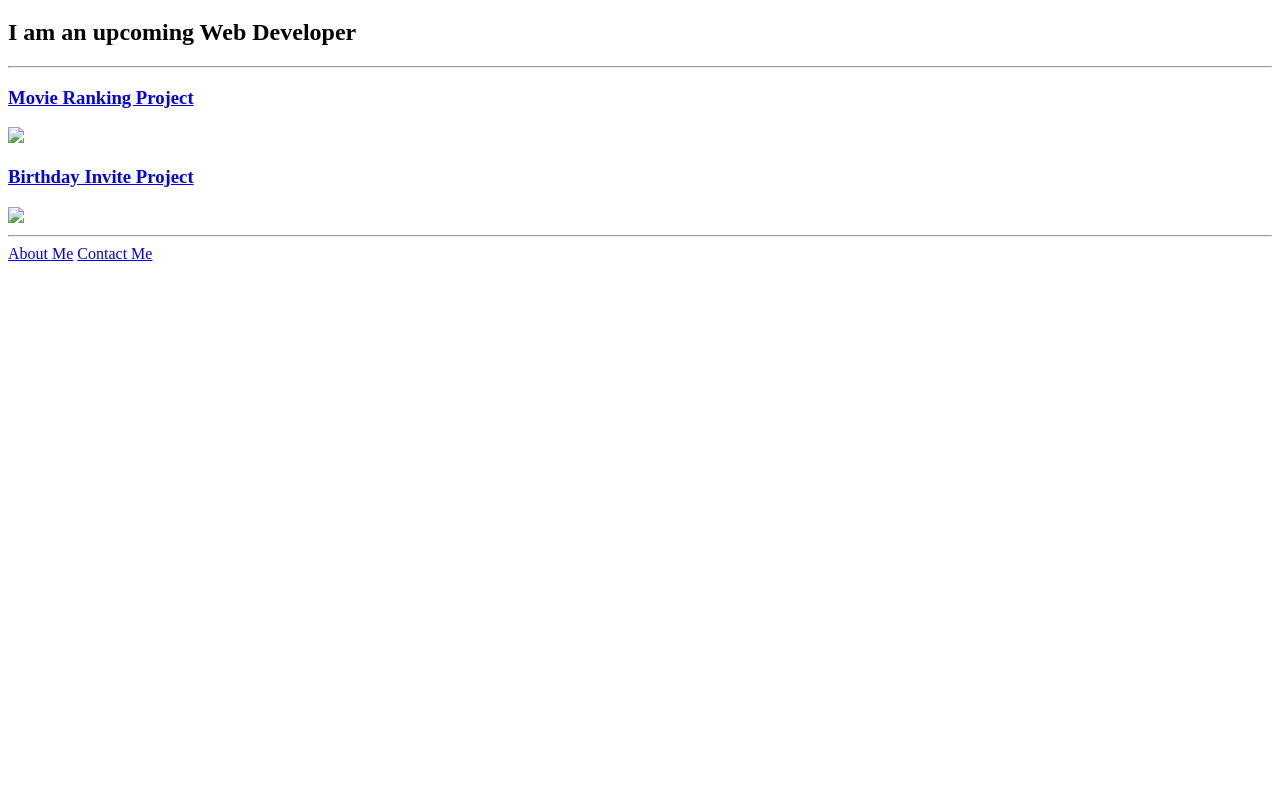
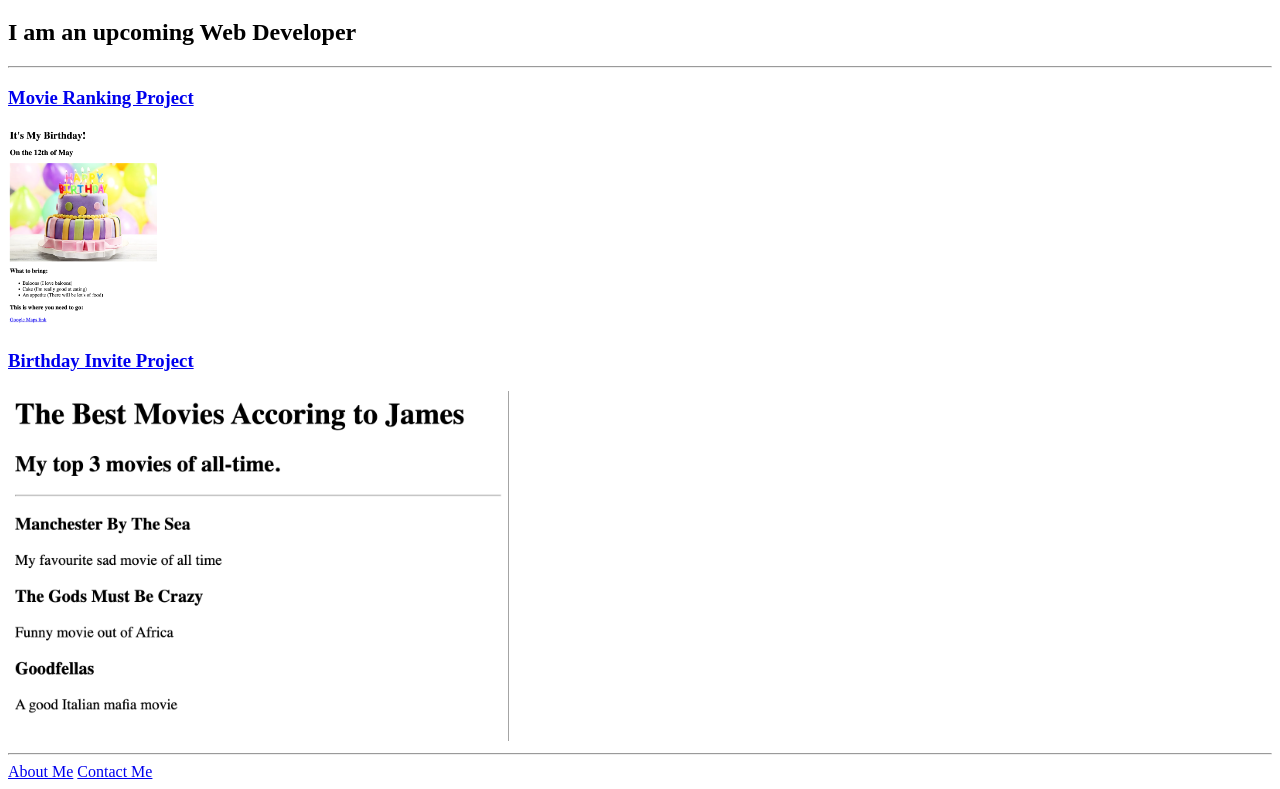
Before and after one commit to kiruija/html-portfolio, a plain HTML site: page index.html in a window 1280 px wide. Shown: the part 61-850 px from the top of the page. Before the commit the page ends 800 px from the top, so only its background shows below. Drawn offline with Linux system fonts and the light colour scheme.

Commit message:
Update index.html

```diff
--- a/index.html
+++ b/index.html
@@ -10,12 +10,12 @@
     <hr />
     <h3><a href="./public/movie-ranking.html">Movie Ranking Project</a></h3>
     <img
-      src="./assets/images/Screenshot 2024-05-13 at 1.37.39 PM.png"
+      src="./assets/images/Movies.png"
       height="200"
     />
     <h3><a href="./public/birthday-invite.html">Birthday Invite Project</a></h3>
     <img
-      src="./assets/images/Screenshot 2024-05-13 at 1.36.50 PM.png"
+      src="./assets/images/Birthday.png"
       height="350"
     />
     <hr />
```
